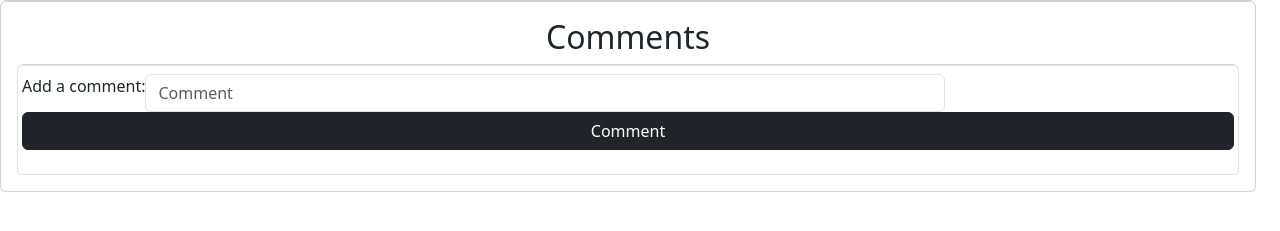
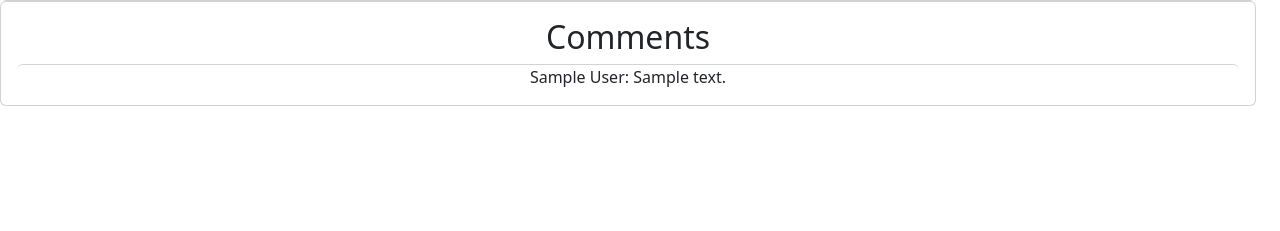
Before and after one commit to clrali/lous-list, a Django app: page /profile/1/ in a window 1280 px wide. Shown: the part 464-695 px from the top of the page. Run offline with Django 3.2, Linux system fonts and the light colour scheme; a user stored in the database is signed in; data comes from the database, SQL or seed files in the repository; tables that the repository leaves empty hold one stand-in row (values such as "Sample post"); some libraries are stand-ins or nearby versions.

Commit message:
Fixed the comment feature

```diff
--- a/louslistapp/models.py
+++ b/louslistapp/models.py
@@ -100,6 +100,12 @@ class Account(models.Model):
     def get_course_count(self):
         return self.courses.all().count()
 
+    def get_comments(self):
+        return self.comments.all()
+
+    def get_comments_count(self):
+        return self.comments.all().count()
+
     def __str__(self):
         return str(self.user)
 
--- a/louslistapp/templates/louslistapp/profile.html
+++ b/louslistapp/templates/louslistapp/profile.html
@@ -75,28 +75,33 @@
     <div class="card card-body text-center">
       <h2 class="col-mb-2"> Comments </h2>
         <ul class="list-group">
+          {% if actual_user.id != friend_user.id %}
           <li class="list-group-item">
-            <form method="POST" class="form-group row">
+            <form method="POST" class="form-group row" action="{% url 'comment' friend_user.id %}">
               {% csrf_token %}
-              Add a comment:
+              <div class="row justify-content-center d-flex">
+                <div class="col-xs-6 col-sm-6 col-md-6">
                 <input
                   placeholder="Comment"
                   type="text"
-                  name="n"
+                  name="comment"
+                  id="comment"
                   class="form-control"
                   style="width: 50rem"
-                />
+                /></div>
+                <div class="col-xs-4 col-sm-4 col-md-4 justify-content-left">
                 {% buttons %}
                   <button type="submit" class="btn btn-dark text"> Comment </button>
                 {% endbuttons %}
+                  </div>
+                </div>
             </form>
           </li>
+          {% endif %}
 
 
-        {% for comments in account.get_comments %}
-        <li>
-          <div>{{course.author}}: {{course.message}}</div>
-        </li>
+        {% for comment in account.get_comments %}
+          <div>{{comment.author}}: {{comment.message}}</div>
         {% endfor %}
       </ul>
     </div>
--- a/louslistapp/urls.py
+++ b/louslistapp/urls.py
@@ -13,7 +13,7 @@ urlpatterns = [
     path('courses/<int:id>/', views.course_detail, name="course"),
     path('schedule/', views.create_schedule, name='create-schedule'),
     path('course-create/', CourseCreate.as_view(), name='course-create'),
-    path('profile/<int:id>/', views.userPage, name="profile"),
+    path('profile/<int:id>/', views.userPage, name='profile'),
 
     path('my-invites/', views.invitesReceived, name='my-invites'),
     path('all-profiles/', AccountListView.as_view(), name='all-profiles'),
@@ -22,7 +22,8 @@ urlpatterns = [
     path('remove-friend/', views.remove_from_friends, name='remove-friend'),
     path('my-invites/accept', views.accept_invitation, name='accept-invite'),
     path('my-invites/reject', views.reject_invitation, name='reject-invite'),
-    path('my-friends/', views.myFriends, name='my-friends')
+    path('my-friends/', views.myFriends, name='my-friends'),
+    path('profile/<int:id>/comment/', views.publish_comment, name='comment'),
 
     # path('comments/', views.schedule_comment_create_and_list_view, name='comments'),
     # path('sched-test/', views.add_remove_courses, name='change-courses'),
--- a/louslistapp/views.py
+++ b/louslistapp/views.py
@@ -9,6 +9,9 @@ import re
 from django.contrib.auth.models import User
 from django.contrib.auth.decorators import login_required
 from django.db.models import Q
+from django.http import HttpResponse, Http404, HttpResponseRedirect
+from django.urls import reverse, reverse_lazy
+
 
 def home(request):
     return render(request, 'louslistapp/home.html')
@@ -224,6 +227,8 @@ def userPage(request, id):
     actual_account = Account.objects.get(user=request.user.id)
     actual_user = actual_account.user
 
+    print(actual_account.get_comments)
+
     try:
         friend_account = Account.objects.get(user=id)
     except Account.DoesNotExist:
@@ -258,6 +263,18 @@ def userPage(request, id):
 
             return render(request, 'louslistapp/profile.html', context)
 
+
+def publish_comment(request, id):
+    # we have to create a comment here and then add it to the user's account (user's id)
+    comment_text = request.POST['comment']
+    account = Account.objects.get(user=id)
+
+    comment = Comment.objects.create(message=comment_text, author=request.user.username)
+    account.comments.add(comment)
+
+    # redirect the user to the profile they are currently viewing
+    return HttpResponseRedirect(f"/profile/{id}/")
+    # return HttpResponseRedirect(reverse('profile'), args=(id,))
 
 
 def myFriends(request):
```
